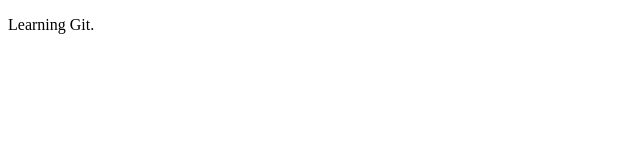
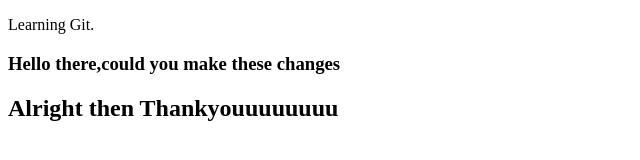
Before and after one commit to Yvokim/T2G_Assignment_1, a plain HTML site: page index.html in a window 1280 px wide. Shown: the whole page, without its empty margins (0-640 px from the left). Drawn offline with Linux system fonts and the light colour scheme.

Commit message:
New commit with a slight change

```diff
--- a/index.html
+++ b/index.html
@@ -8,5 +8,8 @@
 </head>
 <body>
 
+<h3>Hello there,could you make these changes</h3>
+<h2>Alright then Thankyouuuuuuuu</h2>
+
 </body>
 </html>
```
